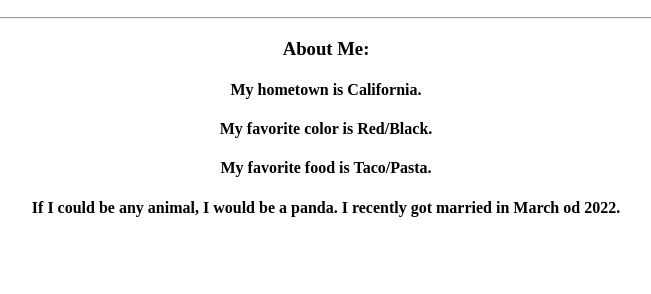
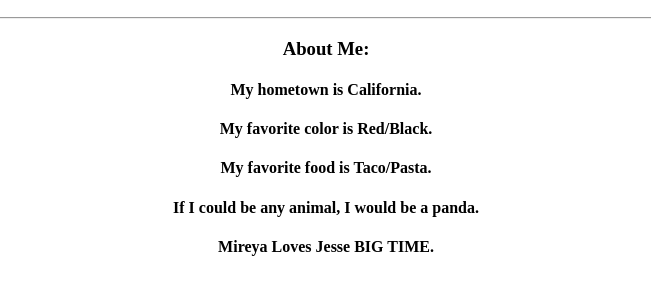
Before and after one commit to 3RuizxMireya222/Project-x, a plain HTML site: page index.html in a window 1280 px wide. Shown: the part 110-404 px from the top of the page, without its empty margins (314-965 px from the left). Drawn offline with Linux system fonts and the light colour scheme.

Commit message:
Update index.html

```diff
--- a/index.html
+++ b/index.html
@@ -14,8 +14,8 @@
 					<h4>My hometown is California.</h4>
 					<h4>My favorite color is Red/Black.</h4>
 					<h4>My favorite food is Taco/Pasta.</h4>
-					<h4>If I could be any animal, I would be a panda.
-				I recently got married in March od 2022. </h4>
+					<h4>If I could be any animal, I would be a panda. </h4>
+				<h4> Mireya Loves Jesse BIG TIME. </h4>
 			</div>
 		  </body>
 		</html>
```
